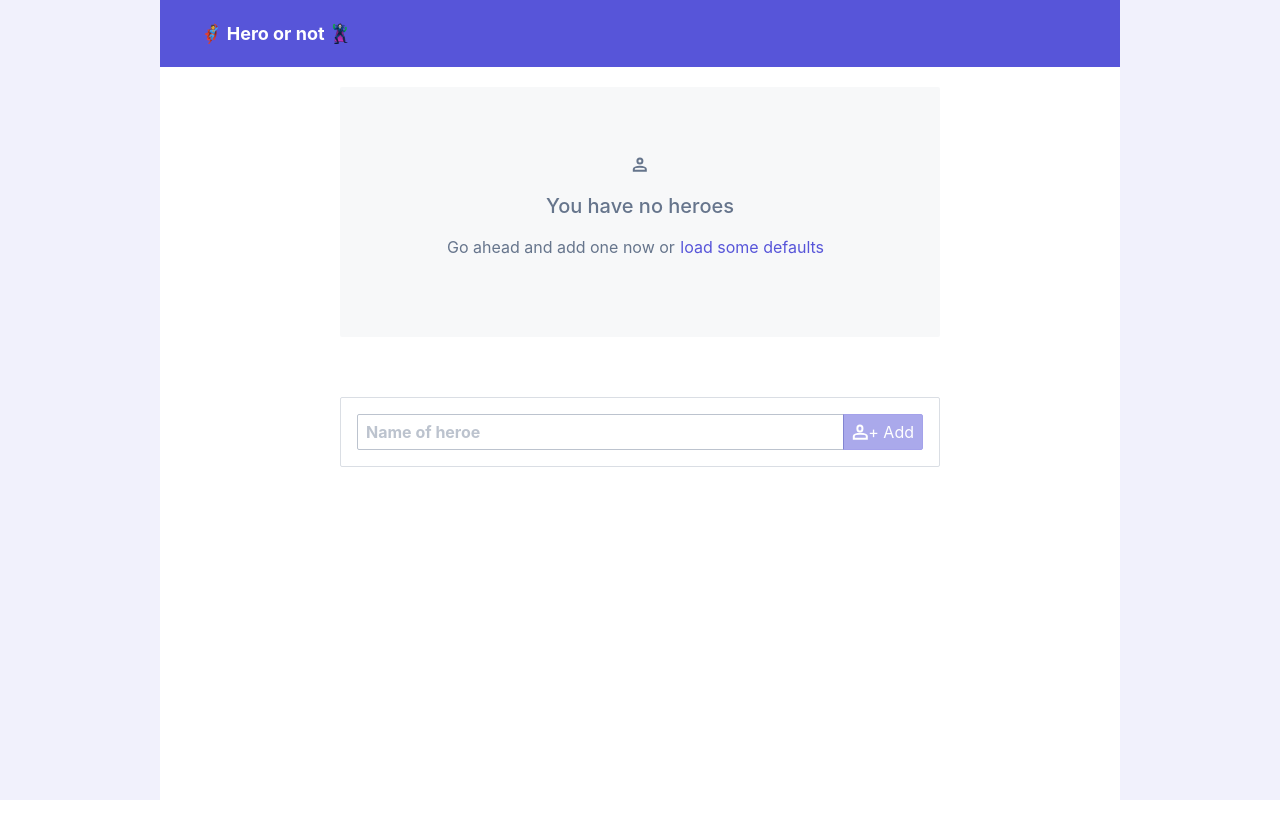
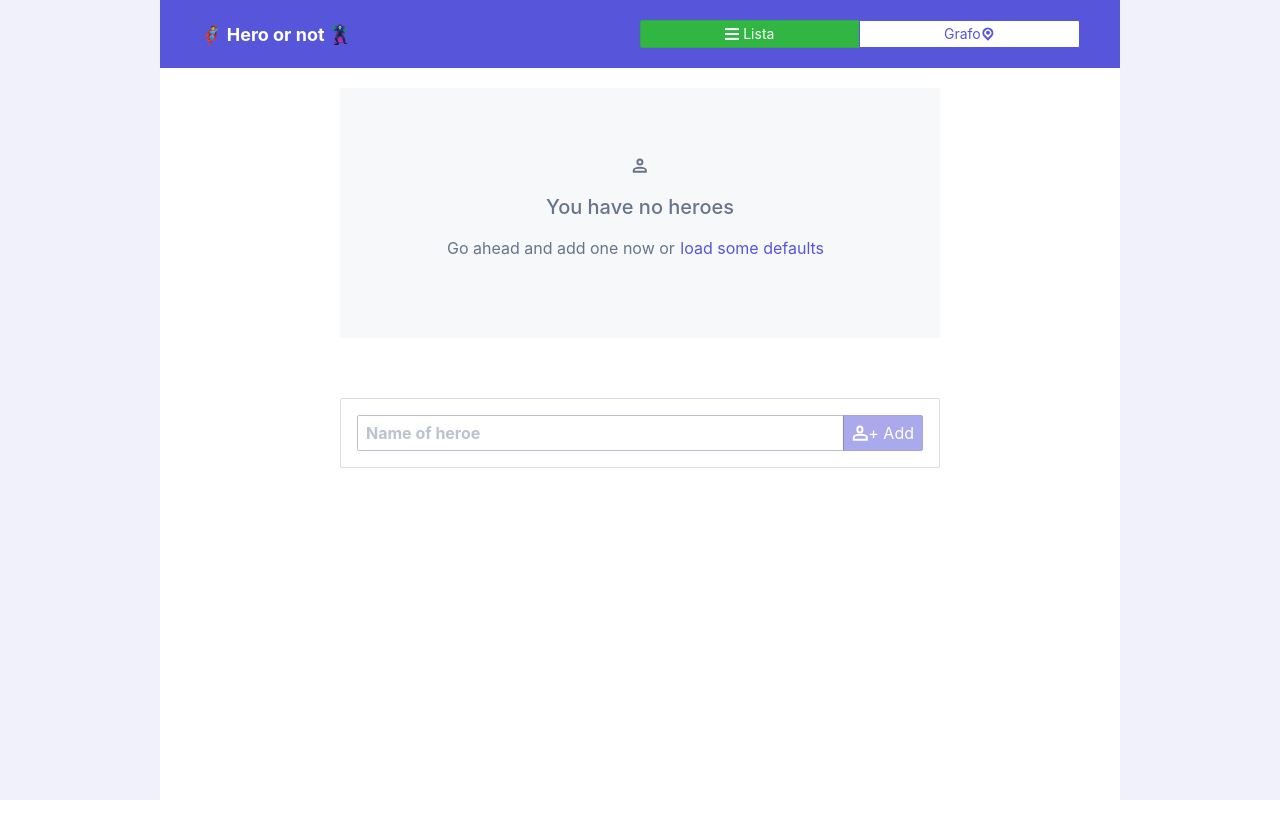
Before and after one commit to GuzmanBermejo/hero-or-not, a Nuxt app: page / in a window 1280 px wide. Shown: the top 838 px of the page. Built offline with nearby package versions, Linux system fonts and the light colour scheme.

Commit message:
Add functionality to swap between views

```diff
--- a/layouts/default.vue
+++ b/layouts/default.vue
@@ -7,6 +7,20 @@
             >🦸 Hero or not 🦹</a
           >
         </nav>
+        <nav class="navbar-section toggle btn-group">
+          <NuxtLink
+            to="/"
+            class="btn btn-sm"
+            :class="{ 'btn-success': 'index' === currentRouteName }"
+            ><i class="icon icon-menu"></i> Lista</NuxtLink
+          >
+          <NuxtLink
+            to="/graph"
+            class="btn btn-sm"
+            :class="{ 'btn-success': 'graph' === currentRouteName }"
+            >Grafo<i class="icon icon-location"></i
+          ></NuxtLink>
+        </nav>
       </div>
     </header>
     <div id="content">
@@ -14,6 +28,21 @@
     </div>
   </div>
 </template>
+<script>
+export default {
+  data() {
+    return { currentRouteName: null }
+  },
+  watch: {
+    $route(to) {
+      this.currentRouteName = to.name
+    },
+  },
+  created() {
+    this.currentRouteName = this?.$router?.currentRoute?.name
+  },
+}
+</script>
 
 <style>
 *,
@@ -50,6 +79,7 @@ body,
 
 .navbar {
   padding: 1rem 2rem;
+  width: 100%;
 }
 #content {
   background: white;
```
